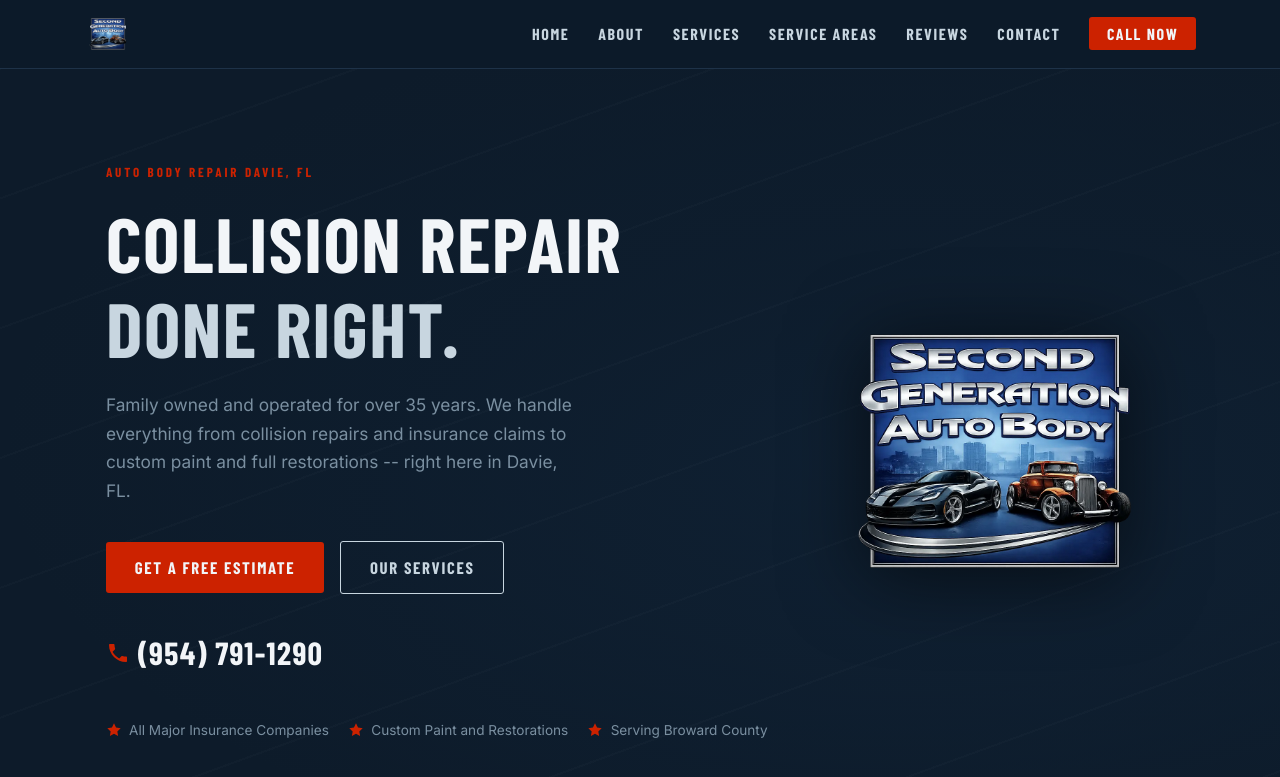
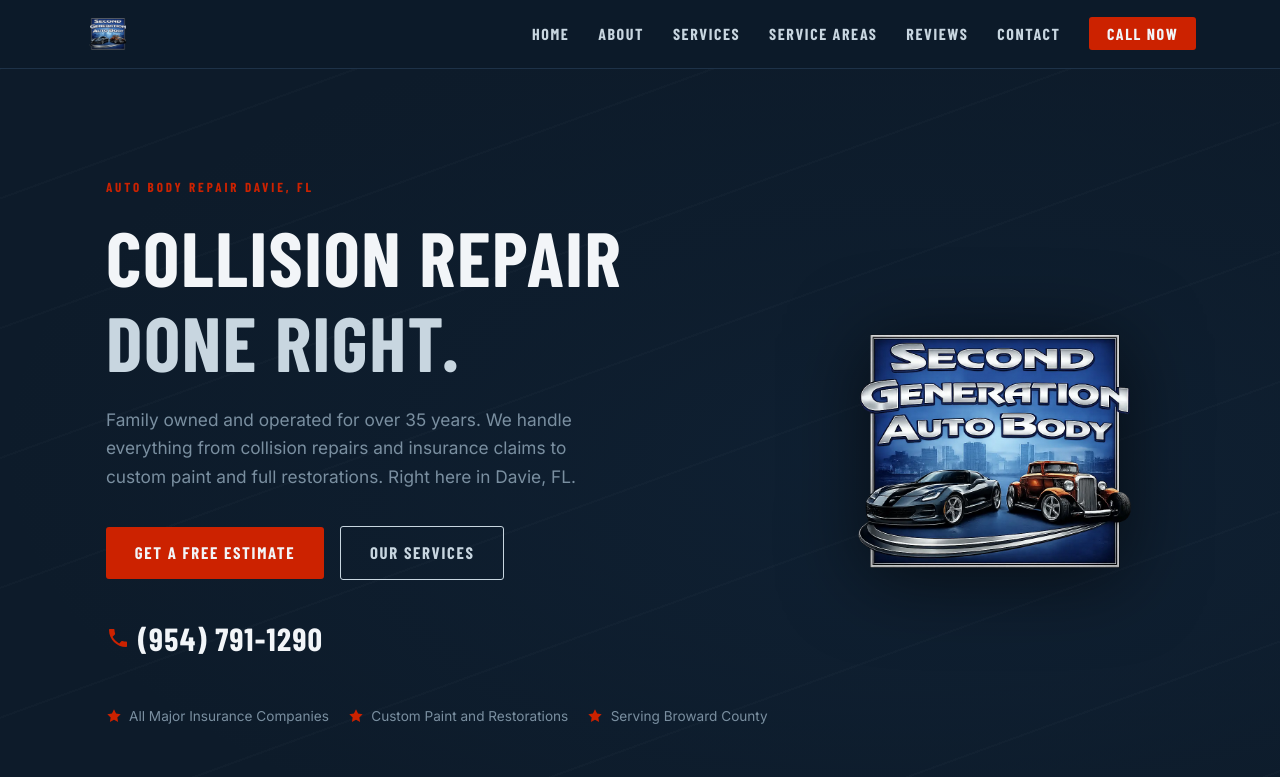
Before and after one commit to JamesBrownR/Second-Generation-Auto, a Jekyll site: the page built from index.html, in a window 1280 px wide and 900 px high. Shown: the top 777 px of the window. Built offline with Jekyll 4.4.1, drawn with Linux system fonts in a browser that asks for light colours; some web fonts are replaced; some of the changed text lies outside the part shown.

Commit message:
Update index.html

```diff
--- a/index.html
+++ b/index.html
@@ -768,7 +768,7 @@
           Collision Repair
           <span>Done Right.</span>
         </h1>
-        <p class="hero-sub">Family owned and operated for over 35 years. We handle everything from collision repairs and insurance claims to custom paint and full restorations -- right here in Davie, FL.</p>
+        <p class="hero-sub">Family owned and operated for over 35 years. We handle everything from collision repairs and insurance claims to custom paint and full restorations. Right here in Davie, FL.</p>
         <div class="hero-actions">
           <a href="contact.html" class="btn btn-primary">Get a Free Estimate</a>
           <a href="services.html" class="btn btn-outline">Our Services</a>
@@ -826,7 +826,7 @@
     <div class="container">
       <p class="section-label">What We Do</p>
       <h2>Our Services</h2>
-      <p class="services-intro">From a fender bender to a full frame restoration, we do the work right the first time. No insurance? No problem -- we work with all budgets.</p>
+      <p class="services-intro">From a fender bender to a full frame restoration, we do the work right the first time. No insurance won't be a hassle. We work with all budgets.</p>
       <div class="services-grid">
 
         <div class="service-card fade-in">
```
